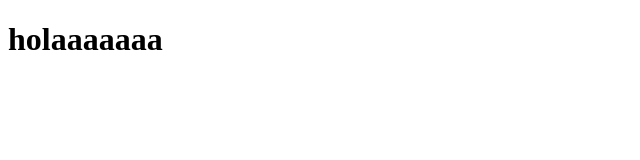
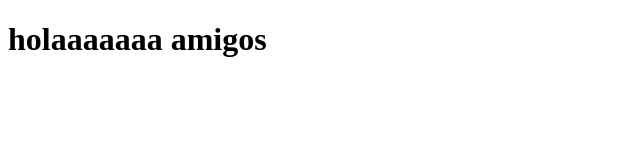
Before and after one commit to Franriquelme4/ProyectoDemoCursoPrework, a plain HTML site: page index.html in a window 1280 px wide. Shown: the whole page, without its empty margins (0-640 px from the left). Drawn offline with Linux system fonts and the light colour scheme.

Commit message:
Cambios agregamos amigos

```diff
--- a/index.html
+++ b/index.html
@@ -7,6 +7,6 @@
     <title>Document</title>
 </head>
 <body>
-   <h1>holaaaaaaa</h1>
+   <h1>holaaaaaaa amigos </h1>
 </body>
 </html>
```
